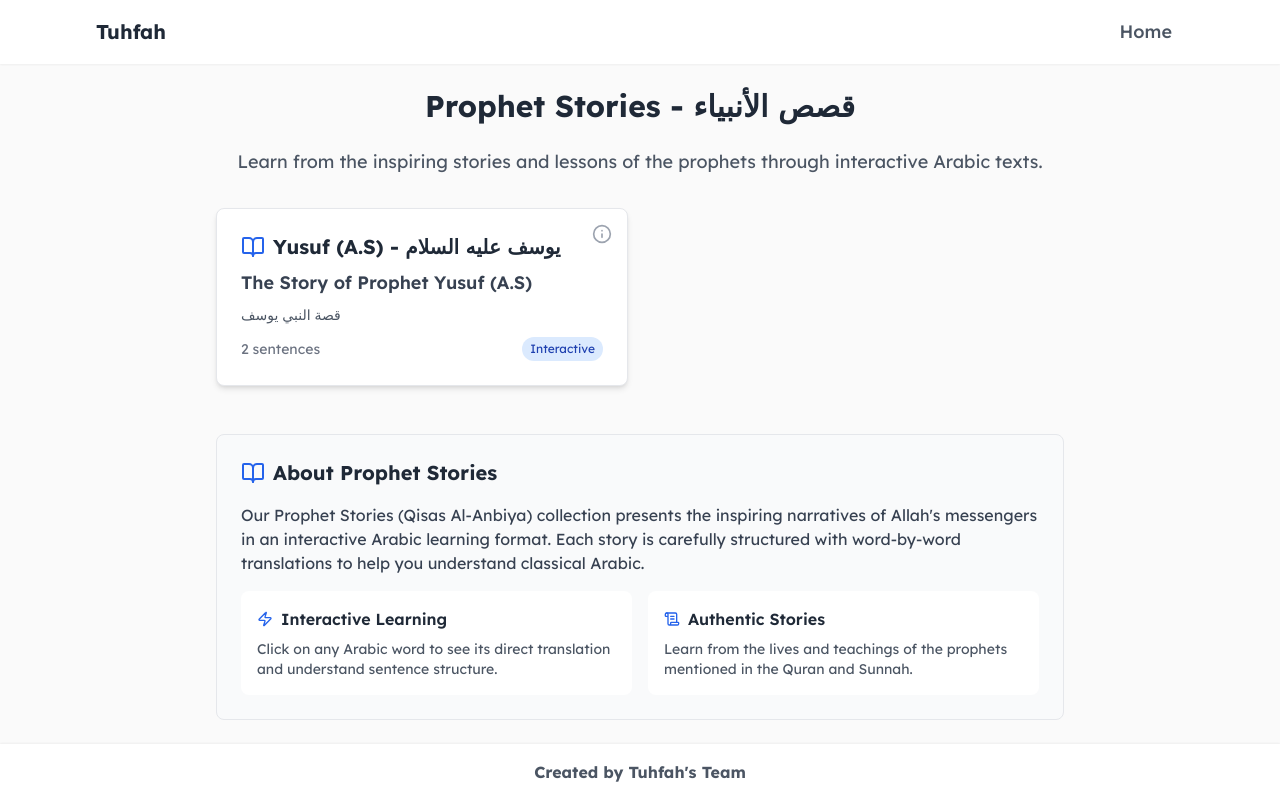
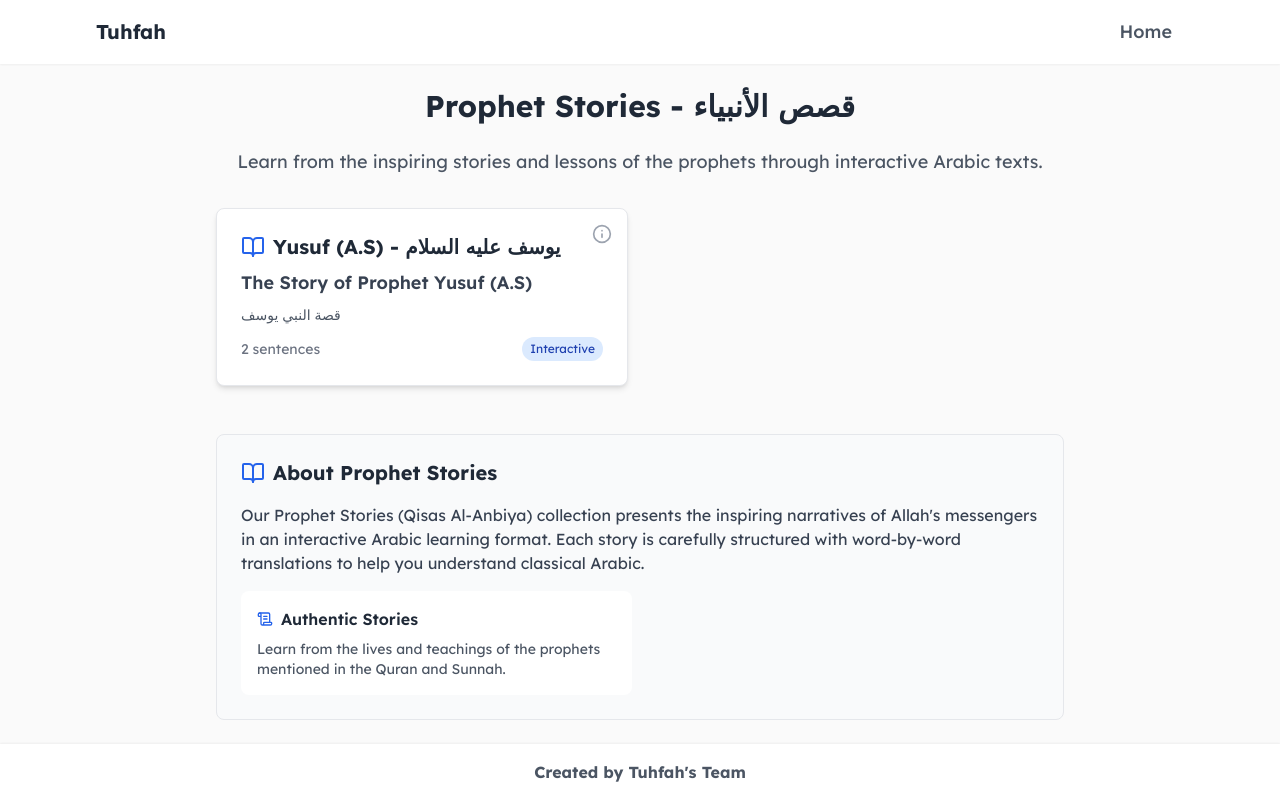
Before and after one commit to UzairMoh/tuhfah, a React (Vite) app in the folder site/: page /qisas in a window 1280 px wide. Built offline with nearby package versions, Linux system fonts and the light colour scheme.

Commit message:
Remove interactive learning section from QisasHomePage

```diff
--- a/site/src/pages/QisasHomePage.tsx
+++ b/site/src/pages/QisasHomePage.tsx
@@ -1,6 +1,6 @@
 import React, { FC, useState, useEffect } from 'react';
 import { Link } from 'react-router-dom';
-import { Info, BookOpen, Zap, ScrollText } from 'lucide-react';
+import { Info, BookOpen, ScrollText } from 'lucide-react';
 import { prophetStories } from "../data/qisas";
 
 const Tooltip: React.FC<{ content: string }> = ({ content }) => (
@@ -106,15 +106,6 @@ const QisasHomePage: FC = () => {
                 <div className="grid grid-cols-1 md:grid-cols-2 gap-3 sm:gap-4 mt-3 sm:mt-4">
                     <div className="bg-white p-3 sm:p-4 rounded-lg">
                         <h3 className="font-semibold text-gray-800 mb-2 flex items-center text-sm sm:text-base">
-                            <Zap className="h-4 w-4 mr-2 text-blue-600" />
-                            Interactive Learning
-                        </h3>
-                        <p className="text-xs sm:text-sm text-gray-600">
-                            Click on any Arabic word to see its direct translation and understand sentence structure.
-                        </p>
-                    </div>
-                    <div className="bg-white p-3 sm:p-4 rounded-lg">
-                        <h3 className="font-semibold text-gray-800 mb-2 flex items-center text-sm sm:text-base">
                             <ScrollText className="h-4 w-4 mr-2 text-blue-600" />
                             Authentic Stories
                         </h3>
```
